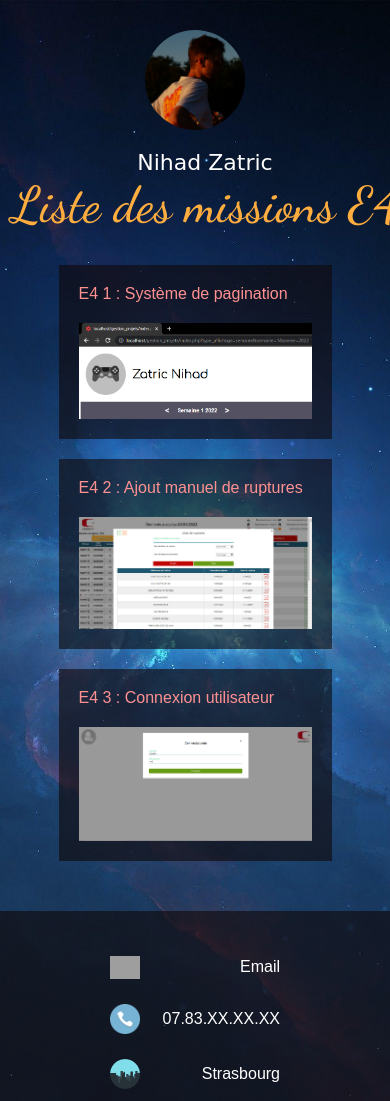
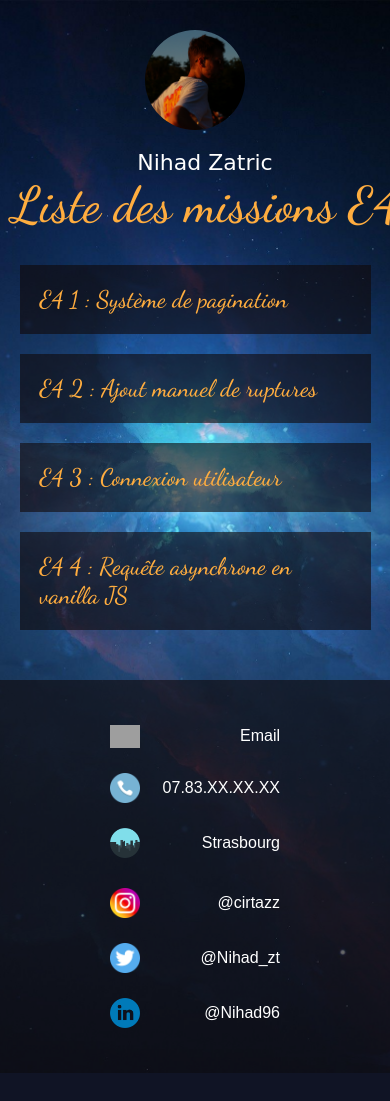
Before and after one commit to Nihad96/Nihad96.github.io, a PHP site: page /missions.php in a window 390 px wide; the page is wider, and only the part inside the window is pictured. Shown: the top 1101 px of that part. After the commit the page ends 1073 px from the top of that part, so only its background shows below. Run offline with PHP 8.4, Linux system fonts and the light colour scheme; some web fonts are replaced; grey boxes are pictures that could not be loaded.

Commit message:
changements

```diff
--- a/css/style.css
+++ b/css/style.css
@@ -498,10 +498,23 @@
 
 .liste_e4 {
     flex-wrap: wrap;
+    cursor:pointer;
 }
 
-.liste_e4 a {
+.liste_e4:hover {
+    background:rgb(15 8 8 / 80%);
+}
+
+.liste_e4 p {
     margin-bottom: 20px;
+}
+
+#div_creer_destination {
+    width:calc(100% - 30px);
+    display:flex;
+    justify-content:space-around;
+    color:black;
+    margin: auto
 }
 
 @media screen and (max-width: 960px) {
@@ -572,6 +585,11 @@
 
     #bouton_creer_destination {
         margin: auto;
+        width: 100%;
+    }
+
+    #div_creer_destination {
+
     }
 
     .bloc_profil {
@@ -581,4 +599,18 @@
     .bloc_profil img {
         margin: auto;
     }
+
+    .liste_e4 p {
+        margin-bottom: 0;
+        text-align: left;
+    }
+
+    .liste_e4 img {
+        display: none;
+    }
+
+    #content {
+        width: 90%;
+    }
+
 }
--- a/destinations.php
+++ b/destinations.php
@@ -19,7 +19,7 @@
 
 
     echo'<div id="content">
-            <div style="width:calc(100% - 30px); display:flex; justify-content:space-around; color:black; margin: auto">
+            <div id="div_creer_destination">
                 <button id="bouton_creer_destination" class="bouton" type="button" onclick="afficher_creer_destination()">Ajouter une destination</button>
                 </div>
         </div>';
--- a/e4_3.php
+++ b/e4_3.php
@@ -1,7 +1,7 @@
 <?php
 
 
-$page = 'Connexion au programme de SAV';
+$page = 'Connexion utilisateur';
 
 include('navbar.php');
 ?>
--- a/index.php
+++ b/index.php
@@ -7,19 +7,19 @@
             <img src="images/profil.jpg" alt="card1" class="card_img">
             <div class="card_content">
                 <p class="card_title">Qui suis-je ?</p>
-                <p class="card_text">Présentation de mon profil et des projets que j\'ai eu la chance de réaliser</p>
+                <p class="card_text">Présentation de mon profil et des projets que j\'ai réalisé</p>
             </div>
         </div>
         <div class="card" onclick="location=\'cedam.php\'">
             <img src="images/cedam.jpg" alt="card1" class="card_img">
             <div class="card_content">
                 <p class="card_title">Cedam</p>
-                <p class="card_text">Présentation de l\'entreprise dans laquelle je suis en alternance : Cedam</p>
+                <p class="card_text">Présentation de l\'entreprise dans laquelle je suis en alternance, Cedam</p>
             </div>
         </div>
 
 
-        <div class="card" onclick="location=\'pages/destinations.php\'">
+        <div class="card" onclick="location=\'destinations.php\'">
             <img src="images/travel.jpg" alt="card1" class="card_img">
             <div class="card_content">
                 <p class="card_title">E5 - Destinations</p>
--- a/missions.php
+++ b/missions.php
@@ -7,19 +7,24 @@
 
     <div id="content">
 
-        <div class="bloc_profil liste_e4">
-            <a href="e4_1.php">E4 1 : Système de pagination</a>
+        <div class="bloc_profil liste_e4" onclick="window.location = 'e4_1.php'">
+            <p class="card_title">E4 1 : Système de pagination</p>
             <img class="img_programmes" src="images/e4/e4_1/selecteur_semaine.PNG">
         </div>
 
-        <div class="bloc_profil liste_e4">
-            <a href="e4_2.php">E4 2 : Ajout manuel de ruptures</a>
+        <div class="bloc_profil liste_e4" onclick="window.location = 'e4_2.php'">
+            <p class="card_title">E4 2 : Ajout manuel de ruptures</p>
             <img class="img_programmes" src="images/e4/e4_2/echange_2.PNG">
         </div>
 
-        <div class="bloc_profil liste_e4">
-            <a href="e4_3.php">E4 3 : Connexion utilisateur</a>
+        <div class="bloc_profil liste_e4" onclick="window.location = 'e4_3.php'">
+            <p class="card_title">E4 3 : Connexion utilisateur</p>
             <img class="img_programmes" src="images/e4/e4_3/sav_1.PNG">
+        </div>
+
+        <div class="bloc_profil liste_e4" onclick="window.location = 'e4_4.php'">
+            <p class="card_title">E4 4 : Requête asynchrone en vanilla JS</p>
+            <img class="img_programmes" src="images/e4/e4_4/offre_1.PNG">
         </div>
 
     </div>
```
Also changed, not shown: images/e4/e4_2/echange_3.PNG, images/e4/e4_4/offre_1.PNG (added).
